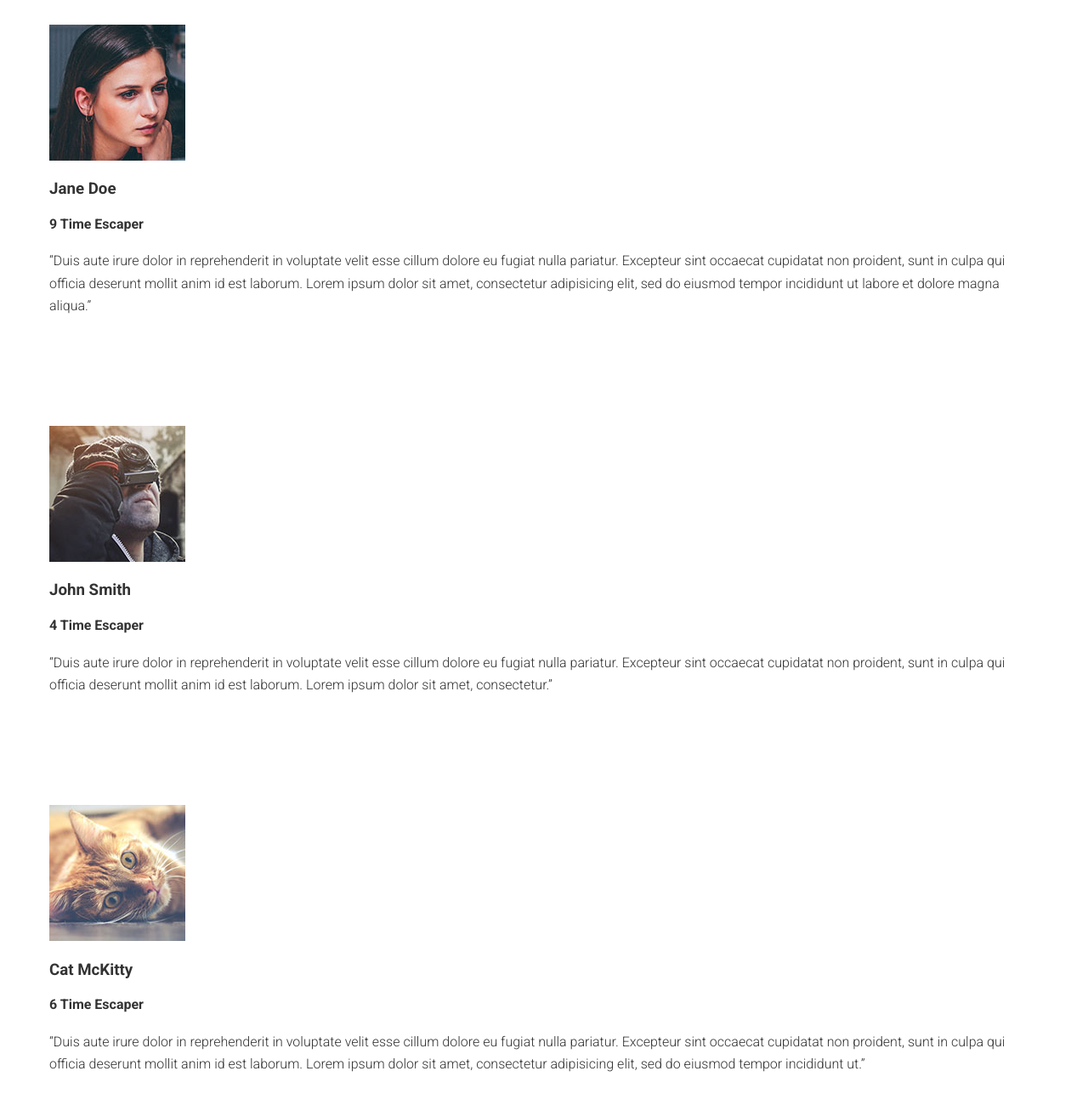
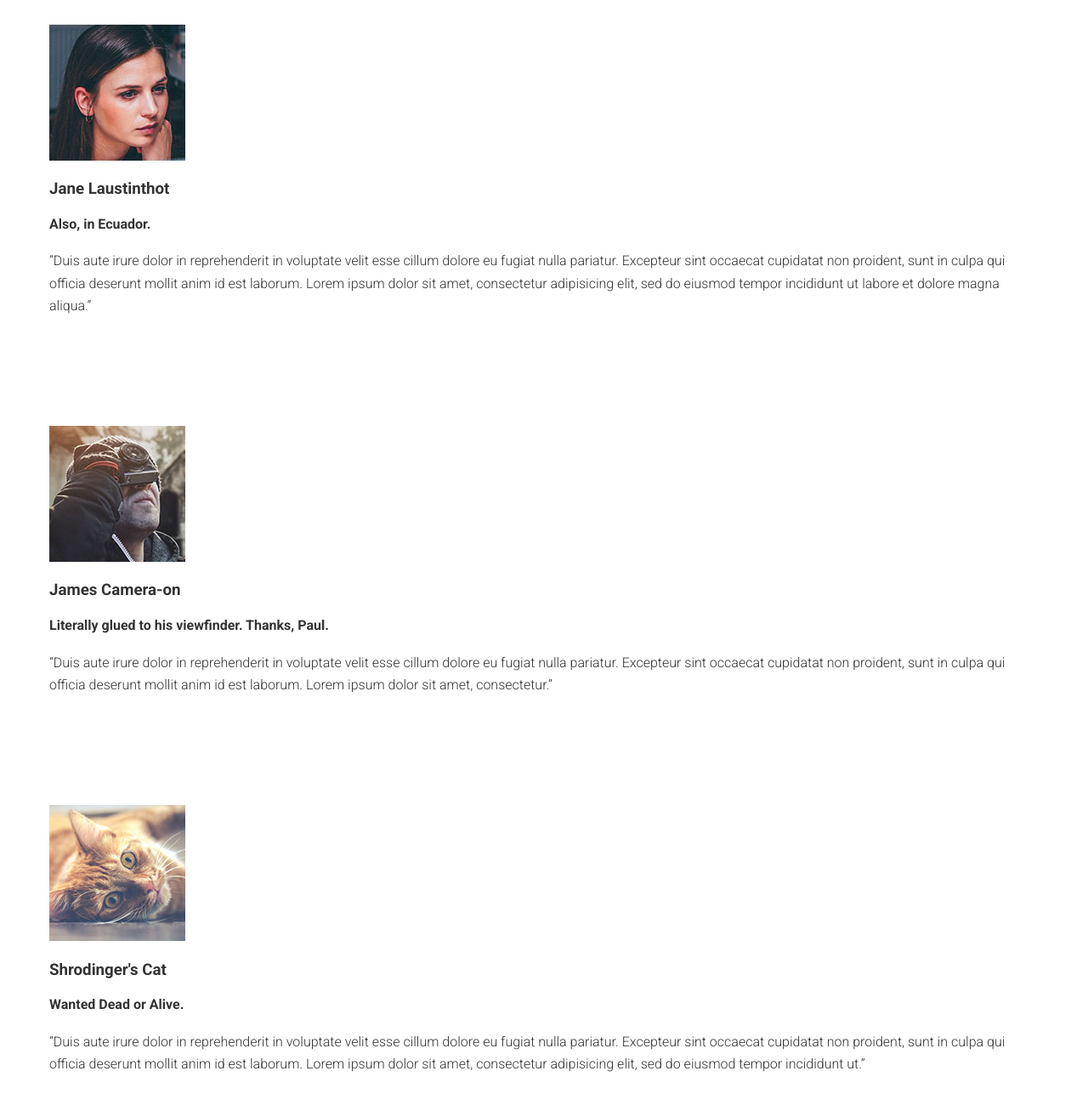
Before and after one commit to AAnderson1817/travel-prac-copy, a website: page app/index.html in a window 1280 px wide. Shown: the part 3304-4604 px from the top of the page at 85% size. Drawn offline with nearby package versions, Linux system fonts and the light colour scheme; files that its build step writes are made by us from their sources; files whose address does not match are found by name.

Commit message:
IText edits

```diff
--- a/app/index.html
+++ b/app/index.html
@@ -134,8 +134,8 @@
             <div class="testimonial__photo">
               <img sizes="160px" srcset="assets/images/testimonial-jane.jpg 160w, assets/images/testimonial-jane-hi-dpi.jpg 320w" alt="Jane Doe">
             </div>
-            <h3 class="testimonial__title">Jane Doe</h3>
-            <h4 class="testimonial__subtitle">9 Time Escaper</h4>
+            <h3 class="testimonial__title">Jane Laustinthot</h3>
+            <h4 class="testimonial__subtitle">Also, in Ecuador.</h4>
             <p>&ldquo;Duis aute irure dolor in reprehenderit in voluptate velit esse cillum dolore eu fugiat nulla pariatur. Excepteur sint occaecat cupidatat non proident, sunt in culpa qui officia deserunt mollit anim id est laborum. Lorem ipsum dolor sit amet, consectetur adipisicing elit, sed do eiusmod tempor incididunt ut labore et dolore magna aliqua.&rdquo;</p>
           </div>
         </div>
@@ -145,8 +145,8 @@
             <div class="testimonial__photo">
               <img sizes="160px" srcset="assets/images/testimonial-john.jpg 160w, assets/images/testimonial-john-hi-dpi.jpg 320w" alt="John Smith">
             </div>
-            <h3 class="testimonial__title">John Smith</h3>
-            <h4 class="testimonial__subtitle">4 Time Escaper</h4>
+            <h3 class="testimonial__title">James Camera-on</h3>
+            <h4 class="testimonial__subtitle">Literally glued to his viewfinder. Thanks, Paul.</h4>
             <p>&ldquo;Duis aute irure dolor in reprehenderit in voluptate velit esse cillum dolore eu fugiat nulla pariatur. Excepteur sint occaecat cupidatat non proident, sunt in culpa qui officia deserunt mollit anim id est laborum. Lorem ipsum dolor sit amet, consectetur.&rdquo;</p>
           </div>
         </div>
@@ -156,8 +156,8 @@
             <div class="testimonial__photo">
               <img sizes="160px" srcset="assets/images/testimonial-cat.jpg 160w, assets/images/testimonial-cat-hi-dpi.jpg 320w" alt="Cat McKitty">
             </div>
-            <h3 class="testimonial__title">Cat McKitty</h3>
-            <h4 class="testimonial__subtitle">6 Time Escaper</h4>
+            <h3 class="testimonial__title">Shrodinger's Cat</h3>
+            <h4 class="testimonial__subtitle">Wanted Dead or Alive.</h4>
             <p>&ldquo;Duis aute irure dolor in reprehenderit in voluptate velit esse cillum dolore eu fugiat nulla pariatur. Excepteur sint occaecat cupidatat non proident, sunt in culpa qui officia deserunt mollit anim id est laborum. Lorem ipsum dolor sit amet, consectetur adipisicing elit, sed do eiusmod tempor incididunt ut.&rdquo;</p>
           </div>
         </div>
```
